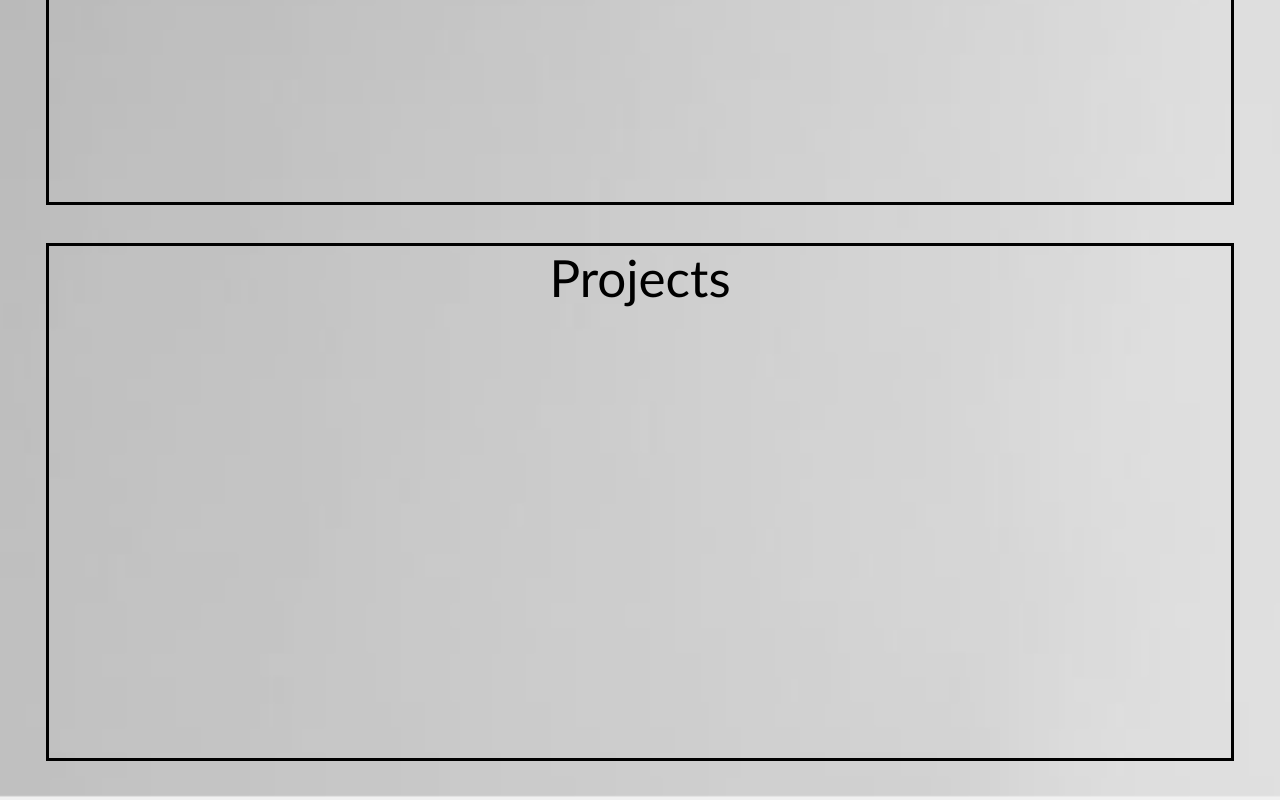
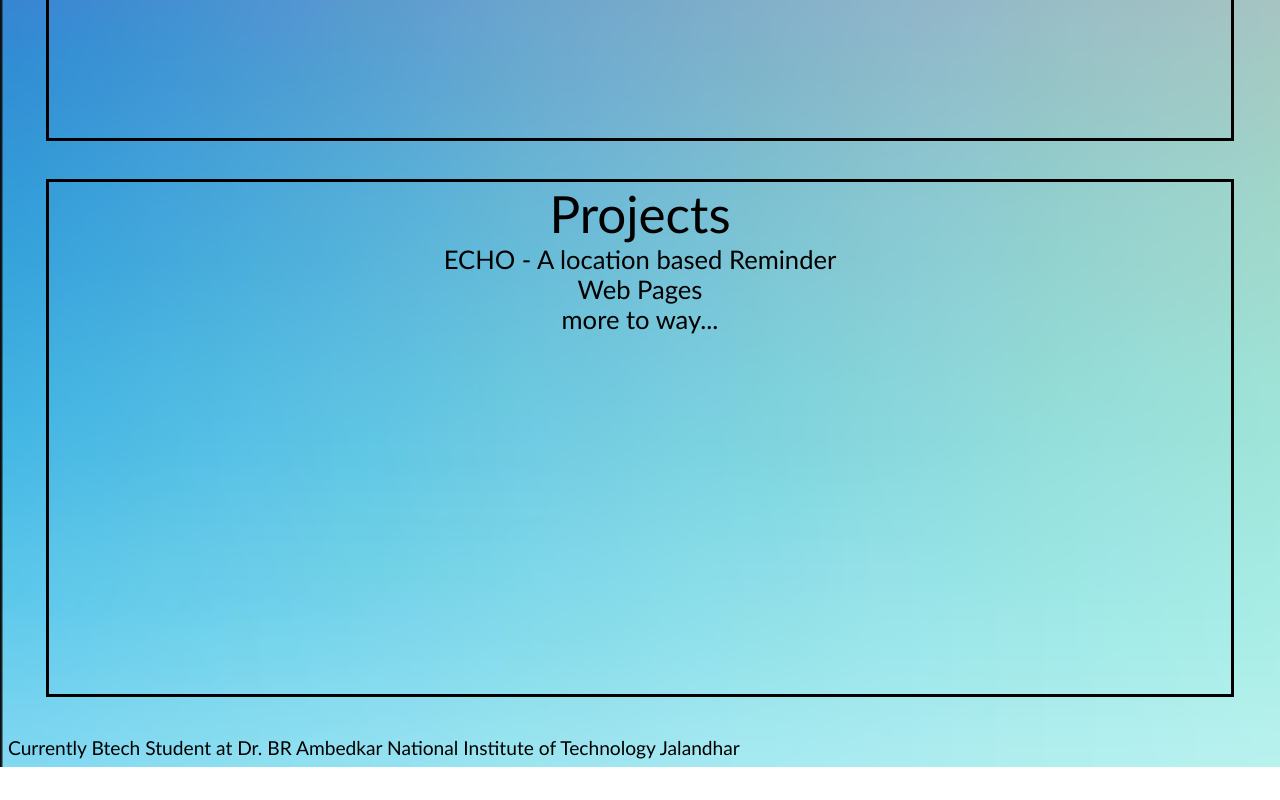
Before and after one commit to iamratinder/Portfolio, a plain HTML site: page index.htm in a window 1280 px wide. Shown: the part 1219-2019 px from the top of the page. After the commit the page ends 1986 px from the top, so only its background shows below. Drawn offline with Linux system fonts and the light colour scheme.

Commit message:
updated portfolio

```diff
--- a/index.htm
+++ b/index.htm
@@ -36,6 +36,13 @@
         </div>
         <div class="projects">
             Projects
+            <div class="my_projects">
+                ECHO - A location based Reminder <br> Web Pages <br>more to way...
+            </div>
+        </div>
+
+        <div class="about">
+            Currently Btech Student at Dr. BR Ambedkar National Institute of Technology Jalandhar
         </div>
     </main>
 </body>
--- a/style.css
+++ b/style.css
@@ -1,7 +1,7 @@
 body{
     font-family:'Gill Sans', 'Gill Sans MT', Calibri, 'Trebuchet MS', sans-serif;
-    background-image: url(./images/Screenshot\ 2024-05-12\ 203028.png);
-    /* position: fixed; */
+    background-image: url(./images/Screenshot\ 2024-05-12\ 224946.png);
+    /* position: relative; */
     background-size: cover;
 }
 
@@ -73,7 +73,7 @@ img{
     flex-direction: column;
     font-size: 4vw;
     margin: 3vw;
-    margin-top: 30vw;
+    margin-top: 25vw;
     height: 40vw;
     text-align: center;
 
@@ -81,10 +81,11 @@ img{
 .projects{
     border: solid;
     display: flex;
+    flex-direction: column;
     font-size: 4vw;
     margin: 3vw;
     height: 40vw;
-    justify-content: center;
+    text-align: center;
 }
 .my_skills{
     font-size: 2vw;
@@ -92,3 +93,9 @@ img{
     flex-direction: column;
     text-align: center;
 }
+.my_projects{
+    font-size: 2vw;
+    display: flex;
+    flex-direction: column;
+    text-align: center;
+}
```
Also changed, not shown: images/Screenshot 2024-05-12 224946.png (added), images/Screenshot 2024-05-12 225735.png (added).
